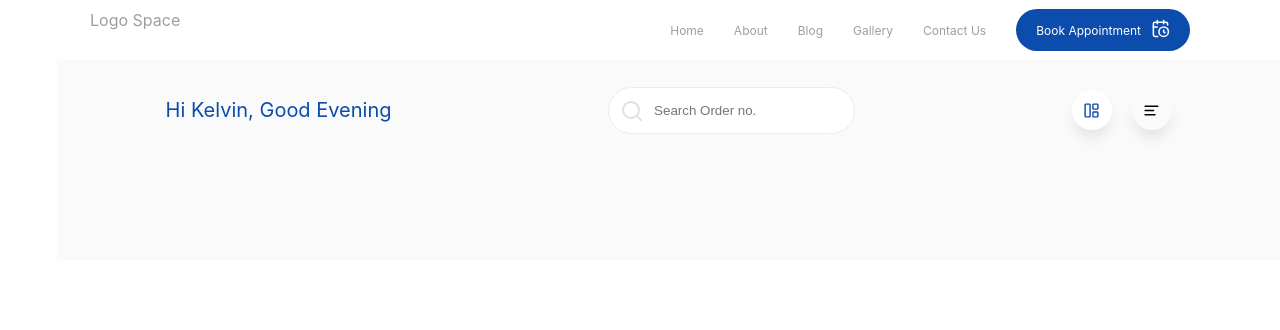
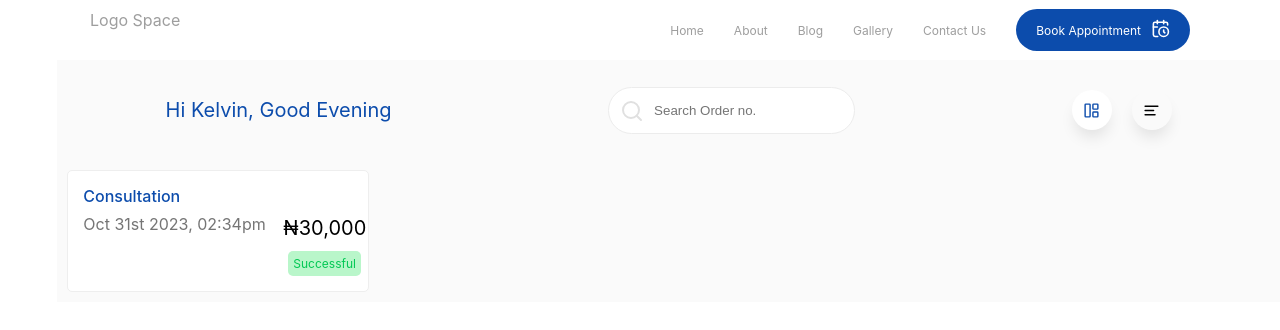
Before and after one commit to ObinnaKelvin/sapphire, a React (Create React App) app: page /patient-portal in a window 1280 px wide. Shown: the top 330 px of the page. Built offline with nearby package versions, Linux system fonts and the light colour scheme.

Commit message:
Booking Item added

```diff
--- a/src/View/pages/patientPortal/Pportal.jsx
+++ b/src/View/pages/patientPortal/Pportal.jsx
@@ -40,7 +40,14 @@ function Pportal() {
                     </div>
                 </div>
                 <div className="pportal-body-body">
-
+                    <div className="booking-wrapper">
+                        <div className="booking-item">
+                            <div className="booking-service">Consultation</div>
+                            <div className="booking-date">Oct 31st 2023, 02:34pm</div>
+                            <div className="booking-amount">₦30,000</div>
+                            <div className="booking-status">Successful</div>
+                        </div>
+                    </div>
                 </div>
             </div>
         </div>
--- a/src/View/pages/patientPortal/pportal.scss
+++ b/src/View/pages/patientPortal/pportal.scss
@@ -3,7 +3,7 @@
     flex-direction: column;
 
     .pportal-wrapper {
-        height: 200px;
+        height: max-content;
         margin: 60px 0px 0px 0px;
         // border: 1px solid black;
         display: flex;
@@ -39,6 +39,11 @@
                 .search-bar {
                     position: relative;
 
+                    input:focus, textarea:focus, select:focus {
+                        outline: #0C4CAC;
+                        border: 1px solid #0C4CAC;
+                    }
+
                     .search-icon {
                         position: absolute;
                         margin: 12px 0px 0px 12px;
@@ -49,6 +54,7 @@
                         padding: 15px 0px 15px 45px;
                         border-radius: 2em;
                         border: 1px solid #ececec;
+
 
                     }
                 }
@@ -91,6 +97,55 @@
             .pportal-body-body {
                 display: flex;
                 flex-direction: row;
+                flex-wrap: wrap;
+                // border: 1px solid orange;
+
+                .booking-wrapper {
+                    display: flex;
+                    flex-direction: row;
+                    flex-wrap: wrap;
+                    padding: 10px;
+
+                    .booking-item {
+                        border: 1px solid #EEEEEE;
+                        padding: 15px;
+                        border-radius: 5px;
+                        display: flex;
+                        flex-direction: column;
+                        gap: 8px;
+                        width: 270px;
+                        height: 90px;
+                        position: relative;
+                        background-color: white;
+
+                        .booking-service {
+                            color: #0C4CAC;
+                            font-weight: 500;
+                        }
+
+                        .booking-date {
+                            color: #757575;
+                        }
+
+                        .booking-amount {
+                            position: absolute;
+                            margin: 30px auto 0px 200px;
+                            font-size: 20px;
+                        }
+
+                        .booking-status {
+                            position: absolute;
+                            margin: 65px auto 0px 205px;
+                            font-size: 12px;
+                            // border: 1px solid black;
+                            padding: 5px;
+                            border-radius: 5px;
+                            background-color: #b9f6ca;
+                            color: #00c853;
+                        }
+                    }
+
+                }
             }
         }
     }
```
